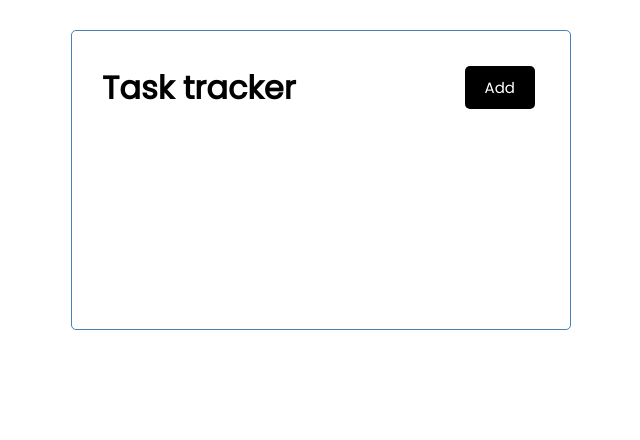
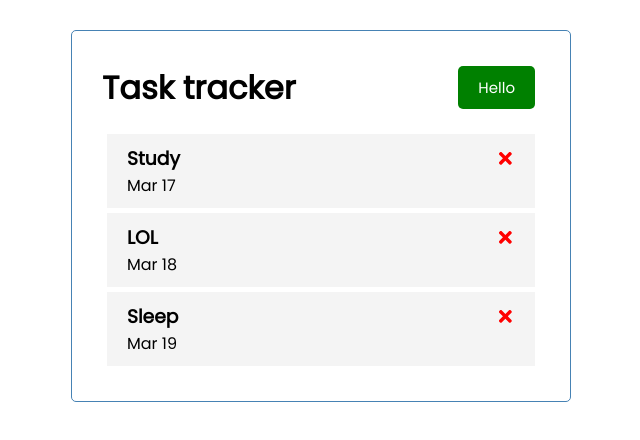
Before and after one commit to yusseef/React-todo-app, a React (Create React App) app: page / in a window 1280 px wide. Shown: the top 440 px of the page, without its empty margins (319-959 px from the left). Built offline with nearby package versions, Linux system fonts and the light colour scheme.

Commit message:
add tasks,buttons components

```diff
--- a/package.json
+++ b/package.json
@@ -8,6 +8,7 @@
     "@testing-library/user-event": "^12.8.3",
     "react": "^17.0.1",
     "react-dom": "^17.0.1",
+    "react-icons": "^4.2.0",
     "react-scripts": "4.0.3",
     "web-vitals": "^1.1.1"
   },
--- a/src/App.js
+++ b/src/App.js
@@ -1,8 +1,29 @@
+import {useState} from 'react'
 import Header from './components/Header'
+import Tasks from './components/Tasks'
+
 function App() {
+  const [tasks,setTasks] = useState(
+    [{id:1,
+    text: 'Study',
+    day: 'Mar 17',
+    reminder: true,
+    },
+    {id:2,
+        text: 'LOL',
+        day: 'Mar 18',
+        reminder: true,
+    },
+    {id:3,
+        text: 'Sleep',
+        day: 'Mar 19',
+        reminder: false,
+        }]
+        )
   return (
     <div className='container'>
-    <Header />
+    <Header title='Task tracker'/>
+    <Tasks tasks={ tasks }/>
     </div>
   );
 
--- /dev/null
+++ b/src/components/Button.js
@@ -0,0 +1,17 @@
+import PropTypes from 'prop-types';
+const Button = ({color, text, onClick}) => {
+    return <button style={{backgroundColor: color}} className='btn' onClick={onClick}>{ text }</button>
+}
+Button.defaultProps={
+    color:'black',
+}
+
+Button.propTypes = {
+    text:PropTypes.string,
+    color:PropTypes.string,
+    onClick:PropTypes.func,
+
+}
+
+
+export default Button
--- a/src/components/Header.js
+++ b/src/components/Header.js
@@ -1,10 +1,24 @@
-    const Header = () => {
+import PropTypes from 'prop-types'
+import Button from './Button'
+const Header = ({ title }) => {
+    const onClick = () =>{
+        console.log('Click')
+
+    }
     return (
         <header className='header'>
-            <h1>Task tracker</h1>
-            <button className='btn'>Add</button>
+            <h1>{ title }</h1>
+            <Button color='green' text= 'Hello' onClick={onClick} />
         </header>
     )
 }
 
+Header.defaultProps= {
+    title : 'Task tracker',
+}
+
+Header.propTypes= {
+    title: PropTypes.string.isRequired,
+}
+
 export default Header
--- /dev/null
+++ b/src/components/Task.js
@@ -0,0 +1,11 @@
+import { FaTimes } from 'react-icons/fa'
+const Task = ({task}) => {
+    return (
+        <div className='task'>
+            <h3>{task.text} <FaTimes style={{color:'red', cursor:'pointer'}}/></h3>
+            <p>{task.day}</p>
+        </div>
+    )
+}
+
+export default Task
--- /dev/null
+++ b/src/components/Tasks.js
@@ -0,0 +1,14 @@
+import Task from './Task'
+
+const Tasks = ({tasks}) => {
+
+    return (
+        <>
+          {tasks.map((task) => (
+              <Task key={task.id} task={task} />
+          ))}
+        </>
+    )
+}
+
+export default Tasks
```
Also changed, not shown: 1 other file (tests, documents, lock files or other folders).
